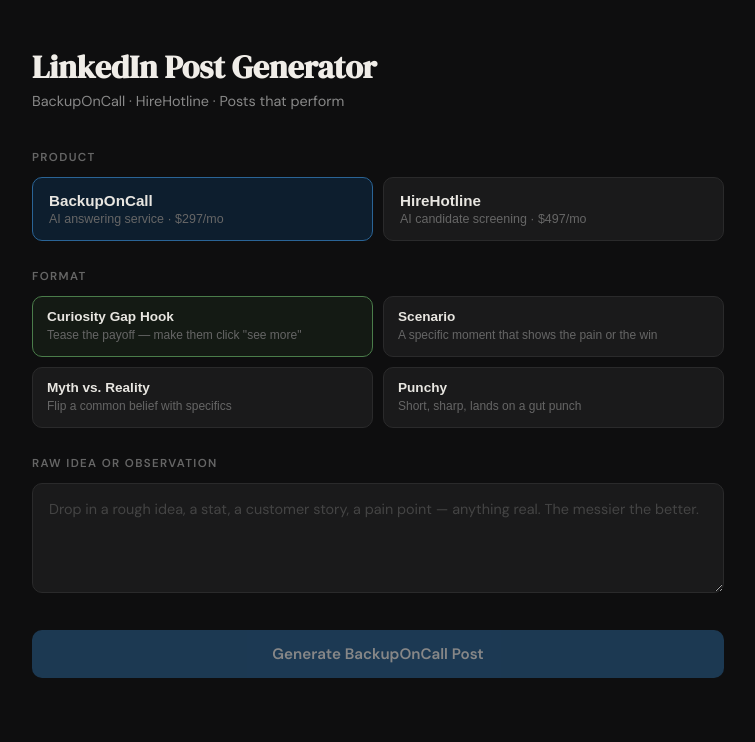
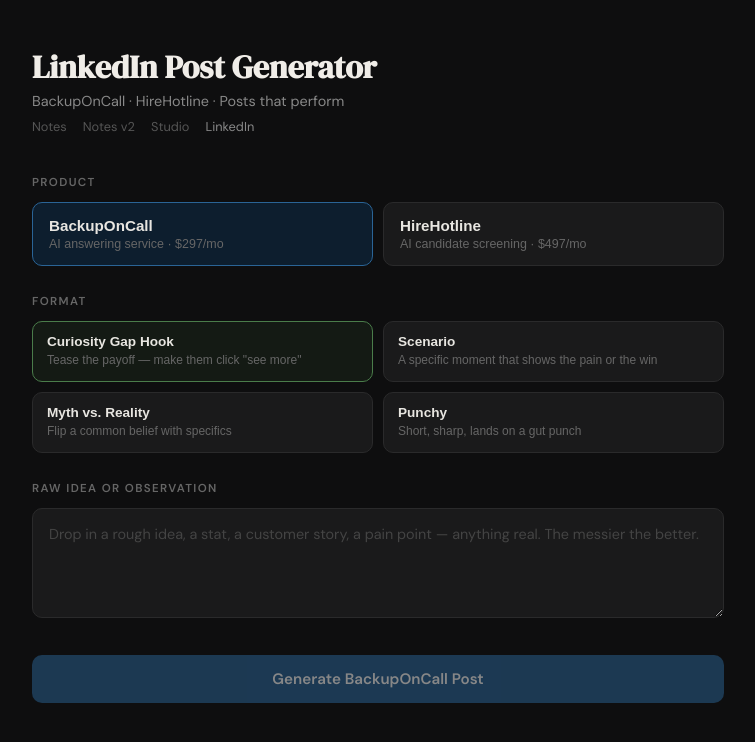
Before and after one commit to 20JAMO20/drafts-generator, a Next.js app: page /linkedin in a window 1280 px wide. Shown: the top 742 px of the page, without its empty margins (262-1017 px from the left). Built offline with nearby package versions, Linux system fonts and the light colour scheme.

Commit message:
Add LinkedIn to nav

```diff
--- a/pages/linkedin.js
+++ b/pages/linkedin.js
@@ -361,6 +361,12 @@
         <div className="header">
           <h1>LinkedIn Post Generator</h1>
           <p>BackupOnCall · HireHotline · Posts that perform</p>
+          <nav style={{ marginTop: 8, display: 'flex', gap: 16 }}>
+  <a href="/" style={{ fontSize: '0.8rem', color: '#555', textDecoration: 'none' }}>Notes</a>
+  <a href="/notes" style={{ fontSize: '0.8rem', color: '#555', textDecoration: 'none' }}>Notes v2</a>
+  <a href="/studio" style={{ fontSize: '0.8rem', color: '#555', textDecoration: 'none' }}>Studio</a>
+  <span style={{ fontSize: '0.8rem', color: '#888' }}>LinkedIn</span>
+</nav>
         </div>
 
         {/* Product */}
--- a/pages/studio.js
+++ b/pages/studio.js
@@ -198,8 +198,9 @@
         <span style={{ fontFamily: 'sans-serif', fontSize: 11, color: '#a09890', letterSpacing: 1.5 }}>CONTENT STUDIO</span>
         <nav style={s.nav}>
           <a href="/" style={s.navLink}>Notes</a>
-          <a href="/notes" style={s.navLink}>Notes v2</a>
-          <a href="/studio" style={s.navActive}>Studio</a>
+<a href="/notes" style={s.navLink}>Notes v2</a>
+<a href="/studio" style={s.navActive}>Studio</a>
+<a href="/linkedin" style={s.navLink}>LinkedIn</a>
         </nav>
       </div>
 
```
